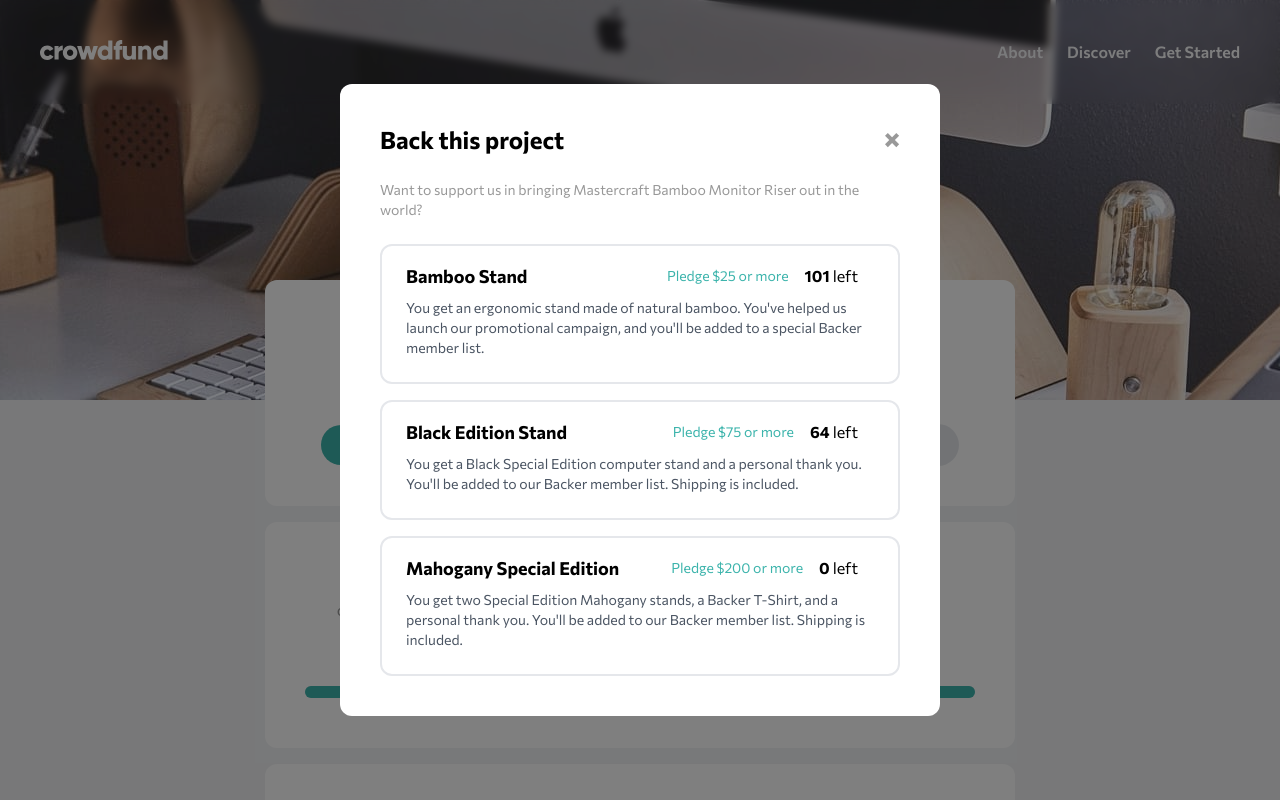
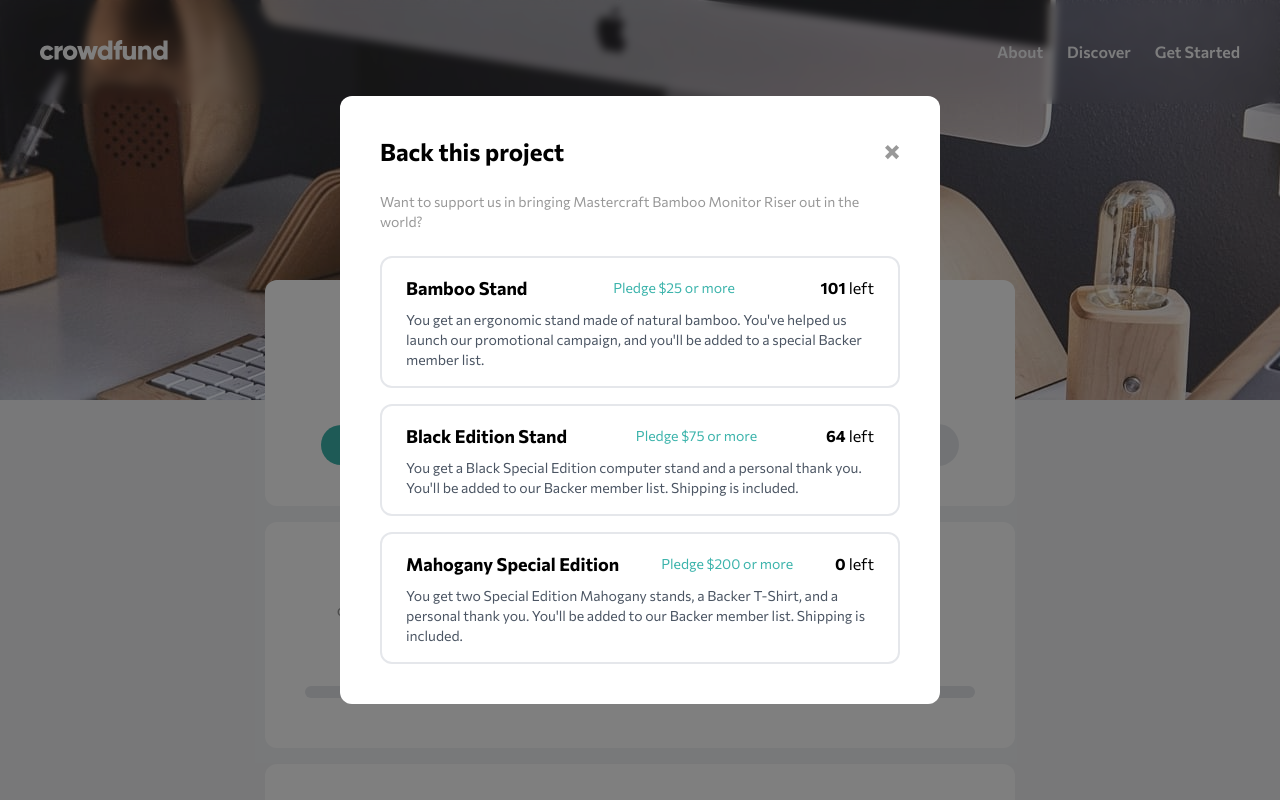
Before and after one commit to svetstoykov/react-practice, a React (Vite) app in the folder frontendmentor-crowdfunding-product-page/: page / in a window 1280 px wide. Both pictures are taken after a click on the button "Back this project". Shown: the top 800 px of the page. Built offline with nearby package versions, Linux system fonts and the light colour scheme.

Commit message:
Fix progress bar

```diff
--- a/frontendmentor-crowdfunding-product-page/src/components/Pledge/SelectablePledge.tsx
+++ b/frontendmentor-crowdfunding-product-page/src/components/Pledge/SelectablePledge.tsx
@@ -25,17 +25,17 @@ const SelectablePledge: React.FC<ISelectablePledgeProps> = ({
       }`}
     >
       <div className="p-4">
-        <div className="flex items-center px-2">
-          <h2 className="mr-auto text-lg font-bold">{reward.title}</h2>
+        <div className="flex items-center justify-between px-2">
+          <h2 className="text-lg font-bold">{reward.title}</h2>
           <span className="text-sm text-aqua">
             Pledge ${reward.pledgeAmount} or more
           </span>
-          <span className="mx-4">
+          <span className="text-end">
             <span className="font-bold">{reward.itemsLeft}</span> left
           </span>
         </div>
 
-        <div className="p-2 text-sm text-gray-600">
+        <div className="pt-2 pl-2 text-sm text-gray-600">
           <p>{reward.description}</p>
         </div>
       </div>
--- a/frontendmentor-crowdfunding-product-page/src/components/ProgressTracker.tsx
+++ b/frontendmentor-crowdfunding-product-page/src/components/ProgressTracker.tsx
@@ -31,6 +31,7 @@ const ProgressTracker: React.FC<ICrowdfundingState> = ({
     }
 
     const percentage = Math.round((totalMoneyBacked / endMoneyGoal) * 100);
+
     setProgressPercentage(percentage);
   }, [setProgressPercentage, endMoneyGoal, totalMoneyBacked]);
 
@@ -65,7 +66,8 @@ const ProgressTracker: React.FC<ICrowdfundingState> = ({
         {/* Progress bar */}
         <div className="w-full h-3 bg-gray-200 rounded-full">
           <div
-            className={`h-full w-[${progresPercentage}%] transition-all duration-300 rounded-full bg-aqua`}
+            className={`h-full transition-all duration-300 rounded-full bg-aqua`}
+            style={{ width: `${progresPercentage}%` }}
             role="progressbar"
             aria-valuenow={progresPercentage}
             aria-valuemin={0}
```
